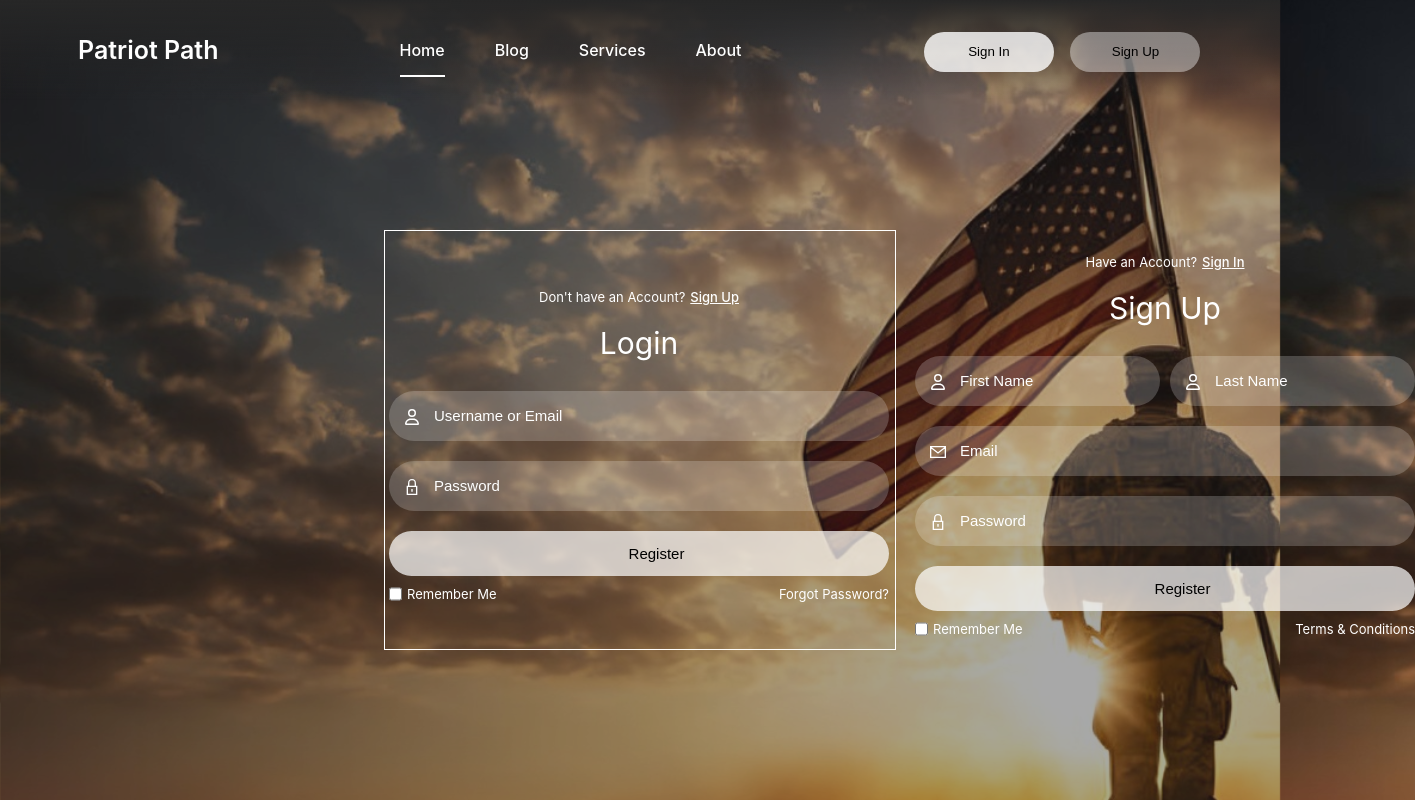
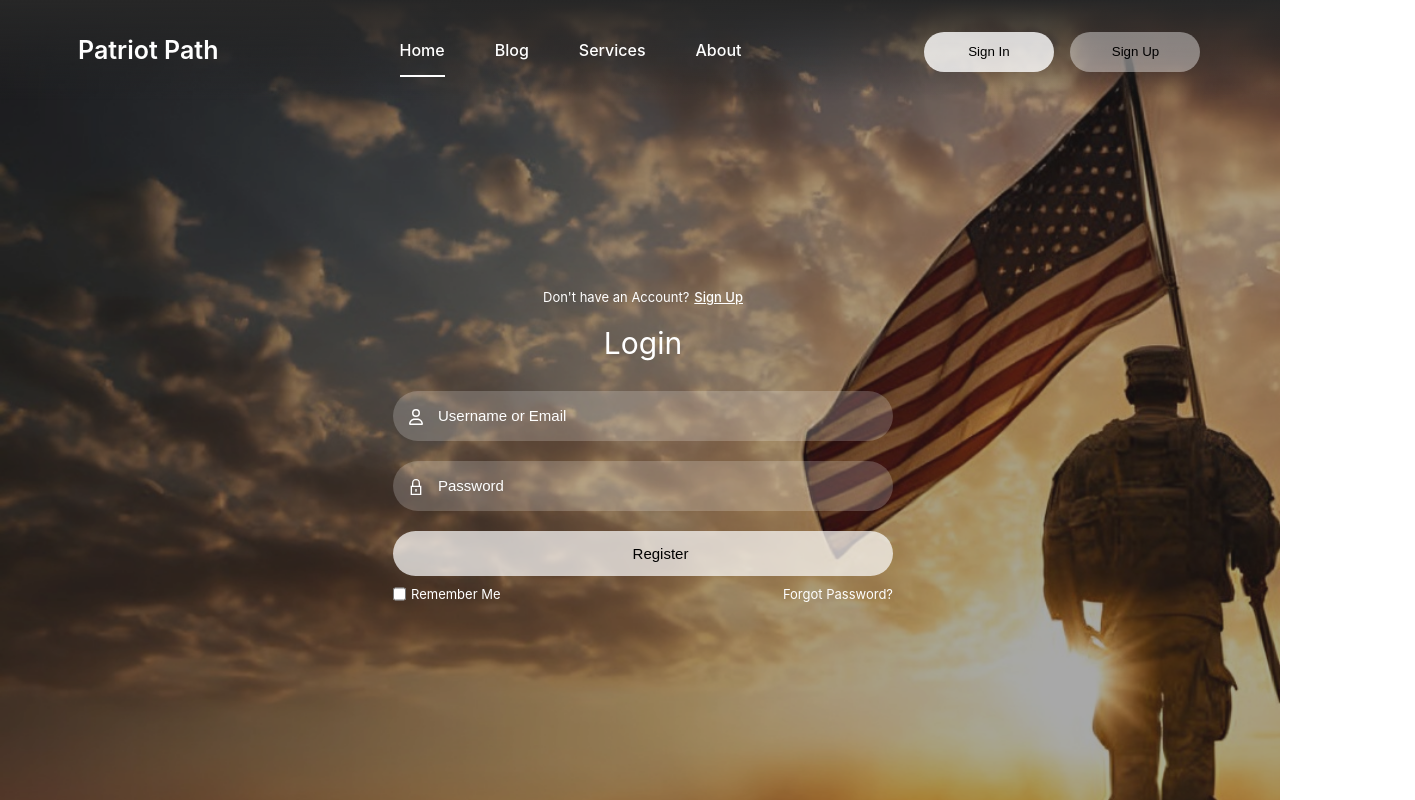
Before and after one commit to paulmorales7/PatriotPath, a React (Create React App) app: page / in a window 1280 px wide. Shown: the top 800 px of the page, 1415 px wide, since content can reach past the window. Built offline with nearby package versions, Linux system fonts and the light colour scheme.

Commit message:
completed login and register forms, moving onto making landing page responsive

```diff
--- a/src/components/landingPage.css
+++ b/src/components/landingPage.css
@@ -96,17 +96,20 @@ body {
     justify-content: center;
     width: 512px;
     height: 420px;
-    border: 1px solid white;
+    overflow: hidden;
     z-index: 2;
 }
 
 .register-container {
     position: absolute;
-    right: -520px;
+    left: 100%;
     display: flex;
     width: 500px;
     flex-direction: column;
     transition: .5s ease-in-out;
+    margin: 5px;
+    opacity: 0; /* ADD */
+    pointer-events: none; /* ADD */
 }
 
 .login-container {
@@ -116,7 +119,25 @@ body {
     width: 500px;
     flex-direction: column;
     transition: .5s ease-in-out;
+    margin: 5px;
+    opacity: 1; /* ADD */
+    pointer-events: auto; /* ADD */
 }
+
+.register-container.active {
+    left: 0;
+    opacity: 1;
+    pointer-events: auto;
+    z-index: 2;
+}
+
+.login-container.hidden {
+    left: -100%;
+    opacity: 0;
+    pointer-events: none;
+    z-index: 1;
+}
+
 
 .top span {
     color: white;
--- a/src/components/landingPage.js
+++ b/src/components/landingPage.js
@@ -12,23 +12,30 @@ function LandingPage() {
     const loginRef = useRef(null);
 
 
-    function register() {
-        if (registerRef.current) {
-            loginRef.current.style.right = "-510px";
-            registerRef.current.style.left = "5px";
-          }
-        console.log("pressed")
+    function login() {
+        if (loginRef.current && registerRef.current) {
+            loginRef.current.classList.remove("hidden");
+            loginRef.current.classList.add("active");
+
+            registerRef.current.classList.remove("active");
+            registerRef.current.classList.add("hidden");
+        }
     }
 
-    function login() {
-        if (loginRef.current) {
-            loginRef.current.style.left = "4px"; // Move the login form to the left by 4px
+    function register() {
+        if (loginRef.current && registerRef.current) {
+            registerRef.current.classList.add("active");
+            loginRef.current.classList.add("hidden");
+
+            // Make sure login doesn't have active class anymore
+            loginRef.current.classList.remove("active");
+            registerRef.current.classList.remove("hidden");
         }
-        if (registerRef.current) {
-            registerRef.current.style.right = "-520px"; // Move the register form out of view
-        }
-        console.log("pressed")
     }
+
+
+      // when login form is out i want the form to slide out login style left 0 and register ref style left 100%
+
     return (
         <div className="wrapper">
             <nav className="nav">
@@ -60,7 +67,7 @@ function LandingPage() {
                     {/* Login form */}
                 <div className="login-container" ref={loginRef} id="login">
                     <div className="top">
-                        <span onClick={login}>Don't have an Account? <a href="#" >Sign Up</a></span>
+                        <span onClick={register}>Don't have an Account? <a href="#" >Sign Up</a></span>
                         <header>Login</header>
                     </div>
 
@@ -92,7 +99,7 @@ function LandingPage() {
                     {/* Registration form */}
                 <div className="register-container" ref={registerRef} id="register">
                     <div className="top">
-                        <span onClick={register}>Have an Account? <a href="#" >Sign In</a></span>
+                        <span onClick={login}>Have an Account? <a href="#" >Sign In</a></span>
                         <header>Sign Up</header>
                     </div>
 
```
